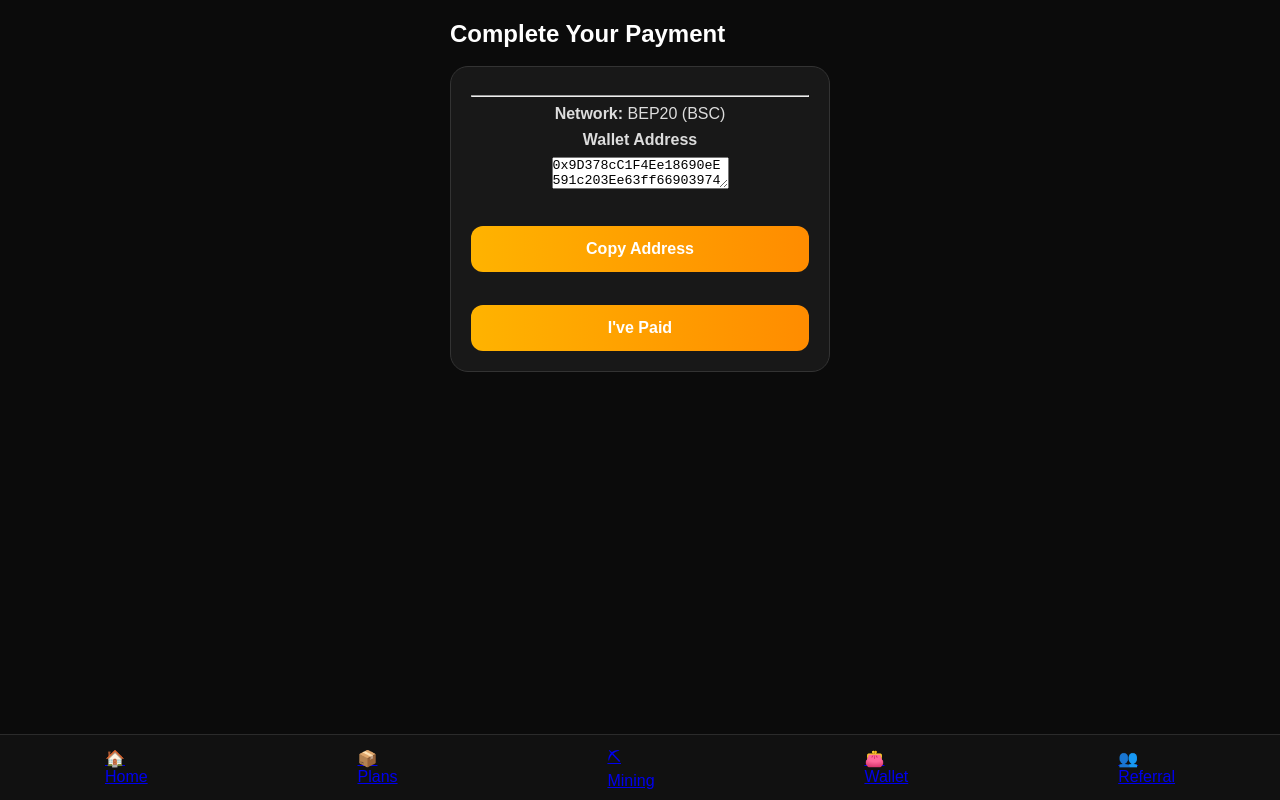
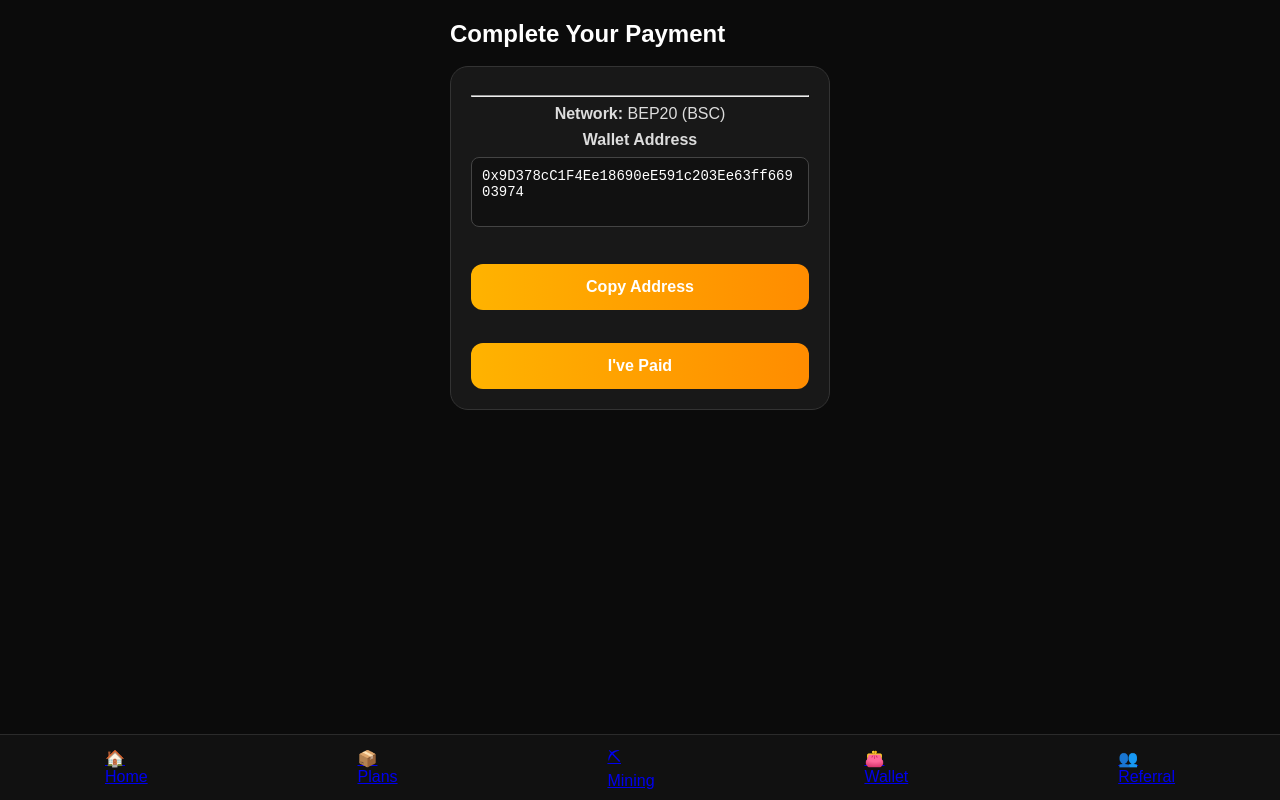
Before and after one commit to signaal2/HashRoom, a website with bundled scripts: page payment.html in a window 1280 px wide. Built offline with nearby package versions, Linux system fonts and the light colour scheme.

Commit message:
Update style.css

```diff
--- a/style.css
+++ b/style.css
@@ -238,3 +238,15 @@ border-left:5px solid #ffb300;
 .basic{
 border-left:5px solid #95a5a6;
 }
+#walletAddress{
+    width:100%;
+    min-height:70px;
+    background:#111;
+    color:#fff;
+    border:1px solid #444;
+    border-radius:8px;
+    padding:10px;
+    resize:none;
+    word-break:break-all;
+    font-size:14px;
+}
```
